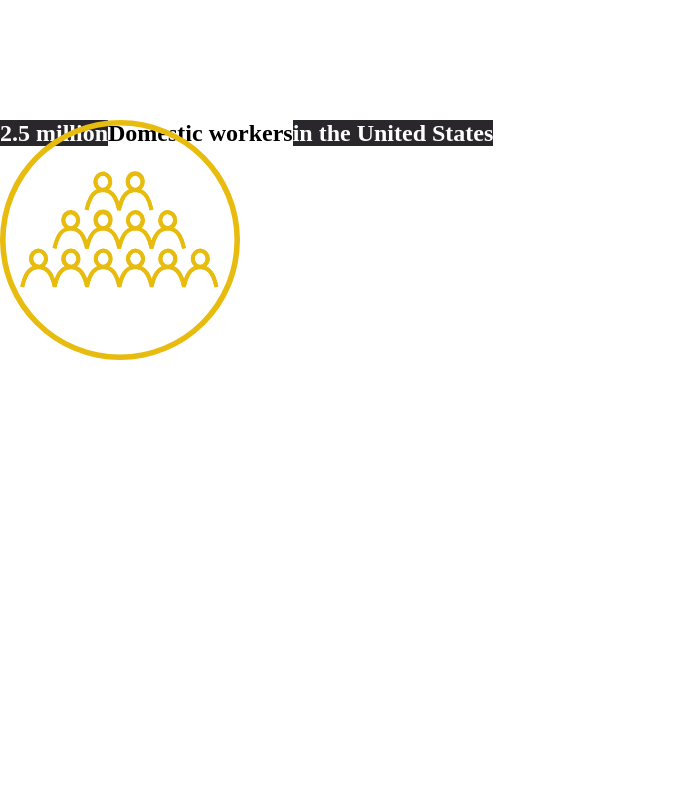
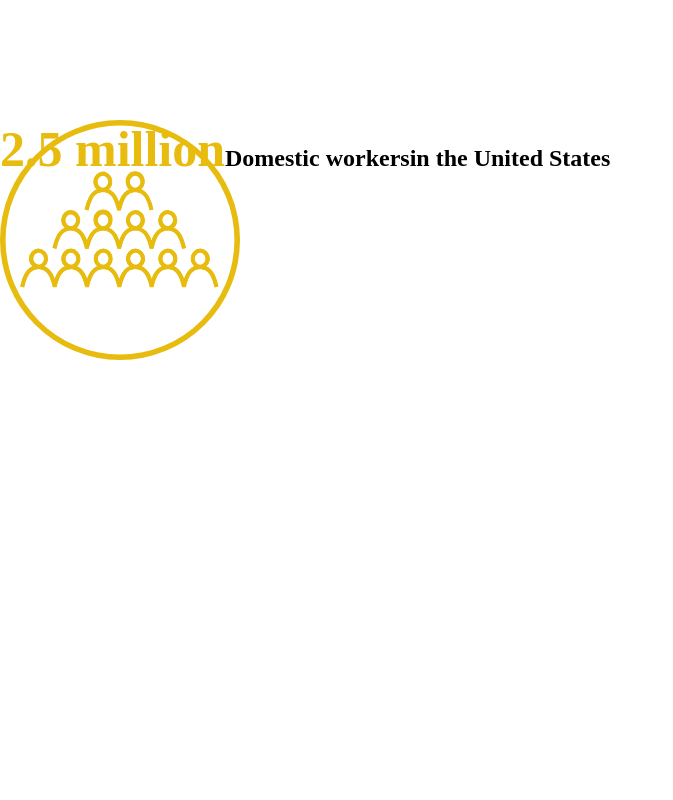
Before and after one commit to Floriovv/Project_Roma, a plain HTML site: page index.html in a window 1280 px wide. Shown: the part 1500-2300 px from the top of the page, without its empty margins (0-673 px from the left). Drawn offline with Linux system fonts and the light colour scheme; files whose address does not match are found by name.

Commit message:
span anpassungen (class)

```diff
--- a/assets/css/style.css
+++ b/assets/css/style.css
@@ -3,7 +3,7 @@ body{
     padding: 0;
 }
 
-span{
+.span--background{
     color: #fff;
     background-color: #29272B;
 }
@@ -122,4 +122,9 @@ h1{
     width: 240px;
 }
 
+#millions_span{
+    font-size: 50px;
+    color: #e7bc0e;
+}
+
 /* ENDE DER DRITTEN SECTION */
--- a/index.html
+++ b/index.html
@@ -24,13 +24,13 @@
                     AN INDIGENOUS DOMESTIC WORKER’S JOURNEY INSPIRES THIS INTIMATE YET
                     UNIVERSAL PORTRAIT OF FAMILY, MEMORY AND LOVE. IN ROMA, OSCAR WINNER
                     ALFONSO CUARÓN DELIVERS A VIVID, EMOTIONAL PORTRAIT OF A DOMESTIC WORKER,
-                    CLEO, WHICH ASKS US TO EXPLORE HOW WE CAN MAKE A DIFFERENCE FOR <span>THE WOMEN
+                    CLEO, WHICH ASKS US TO EXPLORE HOW WE CAN MAKE A DIFFERENCE FOR <span class="span--background">THE WOMEN
                     WHO CARE FOR OUR FAMILIES AND OUR HOMES:</span> THE REAL-LIFE CLEOS EVERYWHERE.
                 </p>
             </section>
             <section class="section--thirdsection">
                 <img src="assets/img/stat-workers-color.svg" alt="Arbeitersymbol" class="workersymbol">
-                <h2><span>2.5 million</span>Domestic workers<span>in the United States</span></h2>
+                <h2><span id="millions_span">2.5 million</span>Domestic workers<span>in the United States</span></h2>
             </section>
             <section>
                 <img src="" alt="">
```
